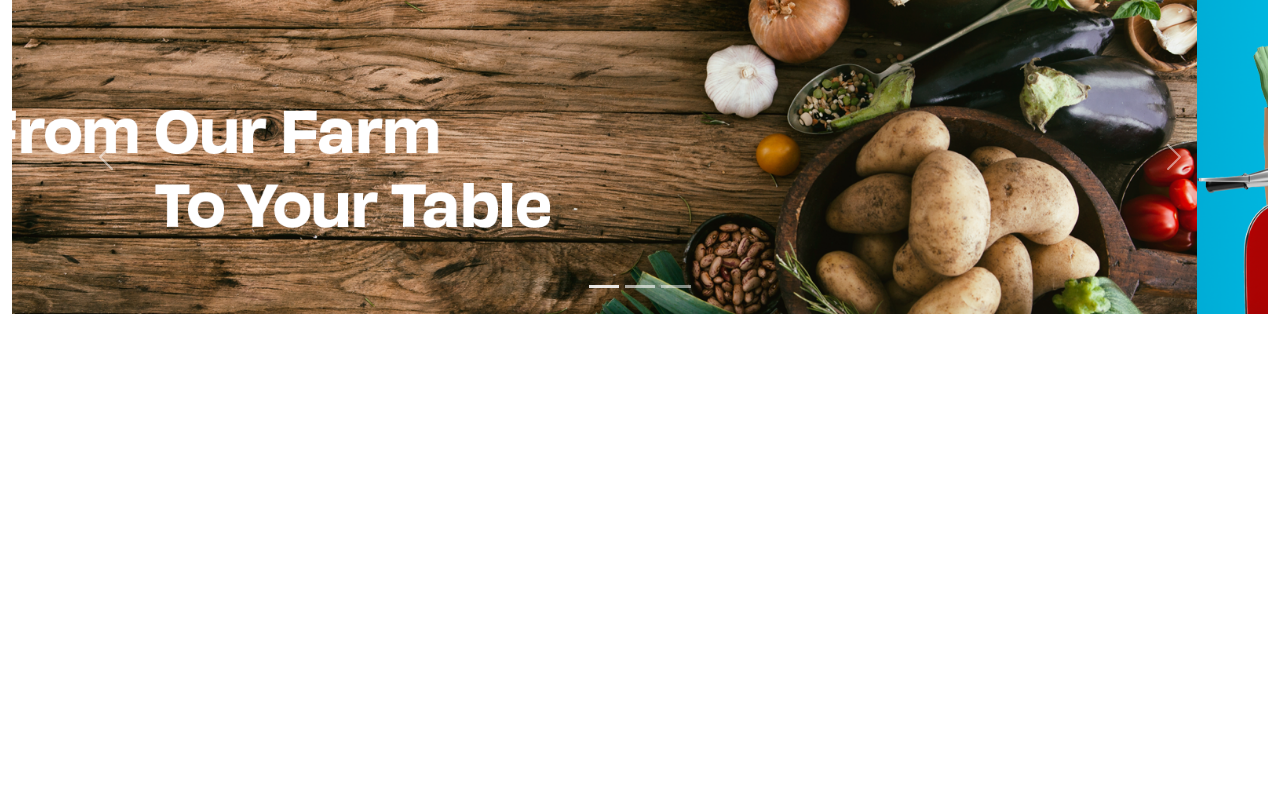
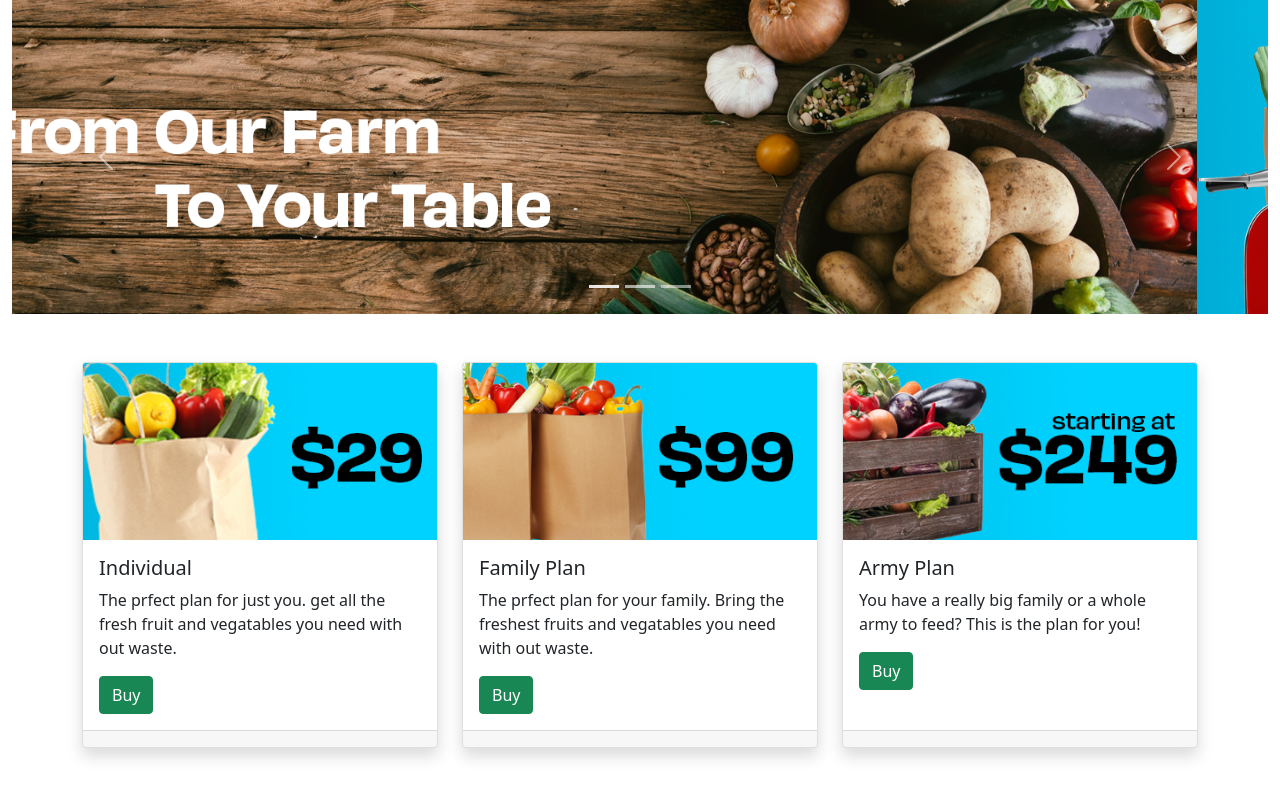
Before and after one commit to cg1image/Pricing-Page, a plain HTML site: page index.html in a window 1280 px wide. Drawn offline with nearby package versions, Linux system fonts and the light colour scheme.

Commit message:
Update index.html

```diff
--- a/index.html
+++ b/index.html
@@ -58,6 +58,63 @@
 
 
         </div>
+        <div class="container pt-5">
+                            <!--Note:Setting brkpoints row-cols-1 means always make one column. row-cols-md-3 means anything md size and above gets 3 columns across-->
+            <div class="row row-cols-1 row-cols-md-3 g-4">
+                <div class="col">
+                    <div class="card h-100 shadow">
+                        <img src="img/indplan.png" class="card-img-top" alt=" Individual Plan">
+                        <div class="card-body">
+                            <h5 class="card-title">
+                                Individual
+                            </h5>
+                            <p class="card-text">
+                                The prfect plan for just you. get all the fresh fruit and vegatables you need with out waste.
+                            </p>
+                            <a href="#" class="btn btn-success">Buy</a>
+                        </div>
+                        <div class="card-footer">
+                            <small class="text muted"></small>
+                        </div>
+                        </div>
+                    </div>
+                    <div class="col">
+                        <div class="card h-100 shadow">
+                            <img src="img/FamilyPlan.png" class="card-img-top" alt="Family Plan">
+                            <div class="card-body">
+                                <h5 class="card-title">
+                                    Family Plan
+                                </h5>
+                                <p class="card-text">
+                                    The prfect plan for your family. Bring the freshest fruits and vegatables you need with out waste.
+                                </p>
+                                <a href="#" class="btn btn-success">Buy</a>
+                            </div>
+                            <div class="card-footer">
+                                <small class="text muted"></small>
+                            </div>
+                            </div>
+                        </div>
+                        <div class="col">
+                            <div class="card h-100 shadow">
+                                <img src="img/armyplan.png" class="card-img-top" alt=" Army Plan">
+                                <div class="card-body">
+                                    <h5 class="card-title">
+                                        Army Plan
+                                    </h5>
+                                    <p class="card-text">
+                                        You have a really big family or a whole army to feed? This is the plan for you!
+                                    </p>
+                                    <a href="#" class="btn btn-success">Buy</a>
+                                </div>
+                                <div class="card-footer">
+                                    <small class="text muted"></small>
+                                </div>
+                                </div>
+                            </div>
+                </div>
+            </div>
+        </div>
     </div>
 
     <!-- Bootstrap JS -->
```
